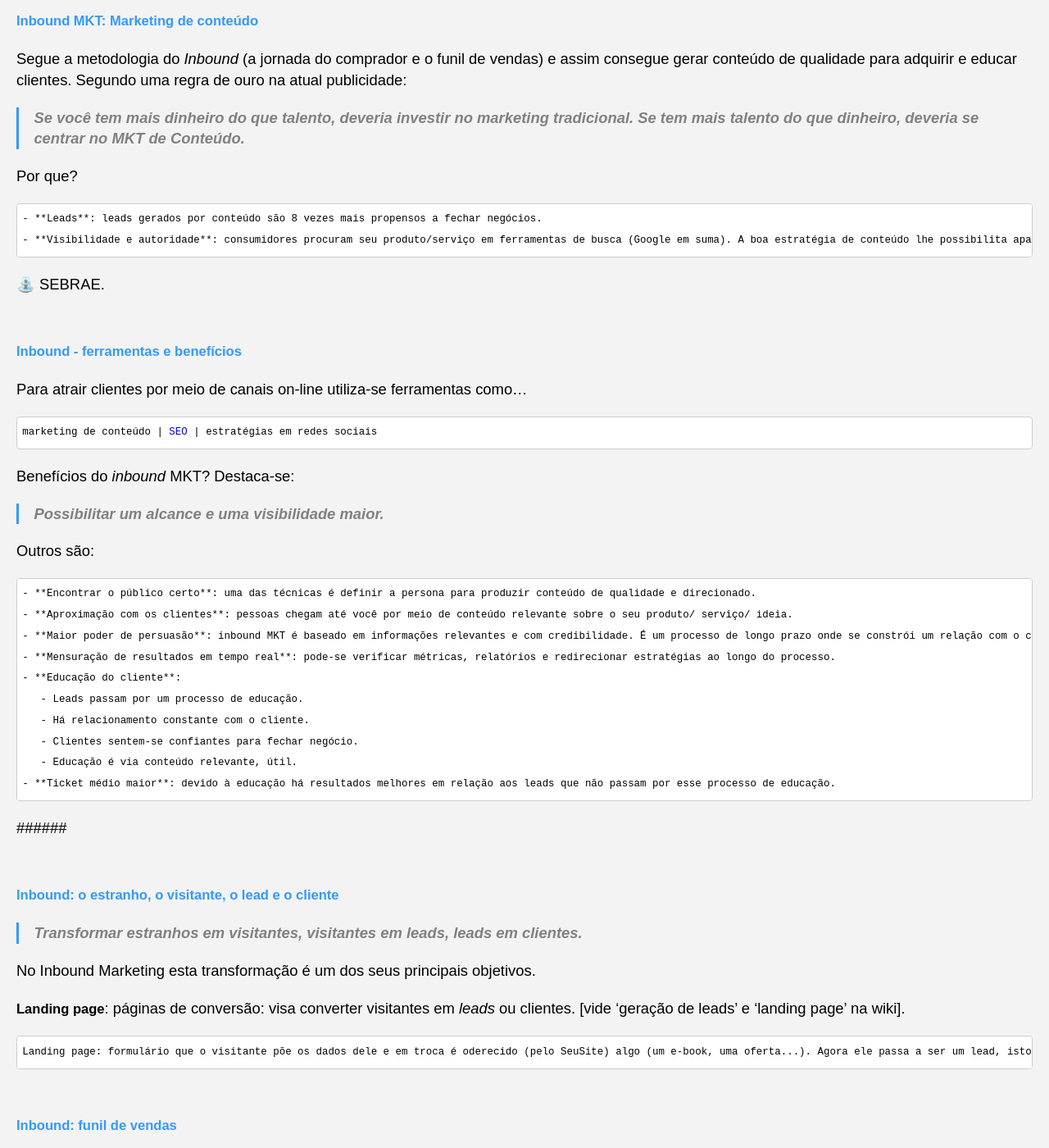
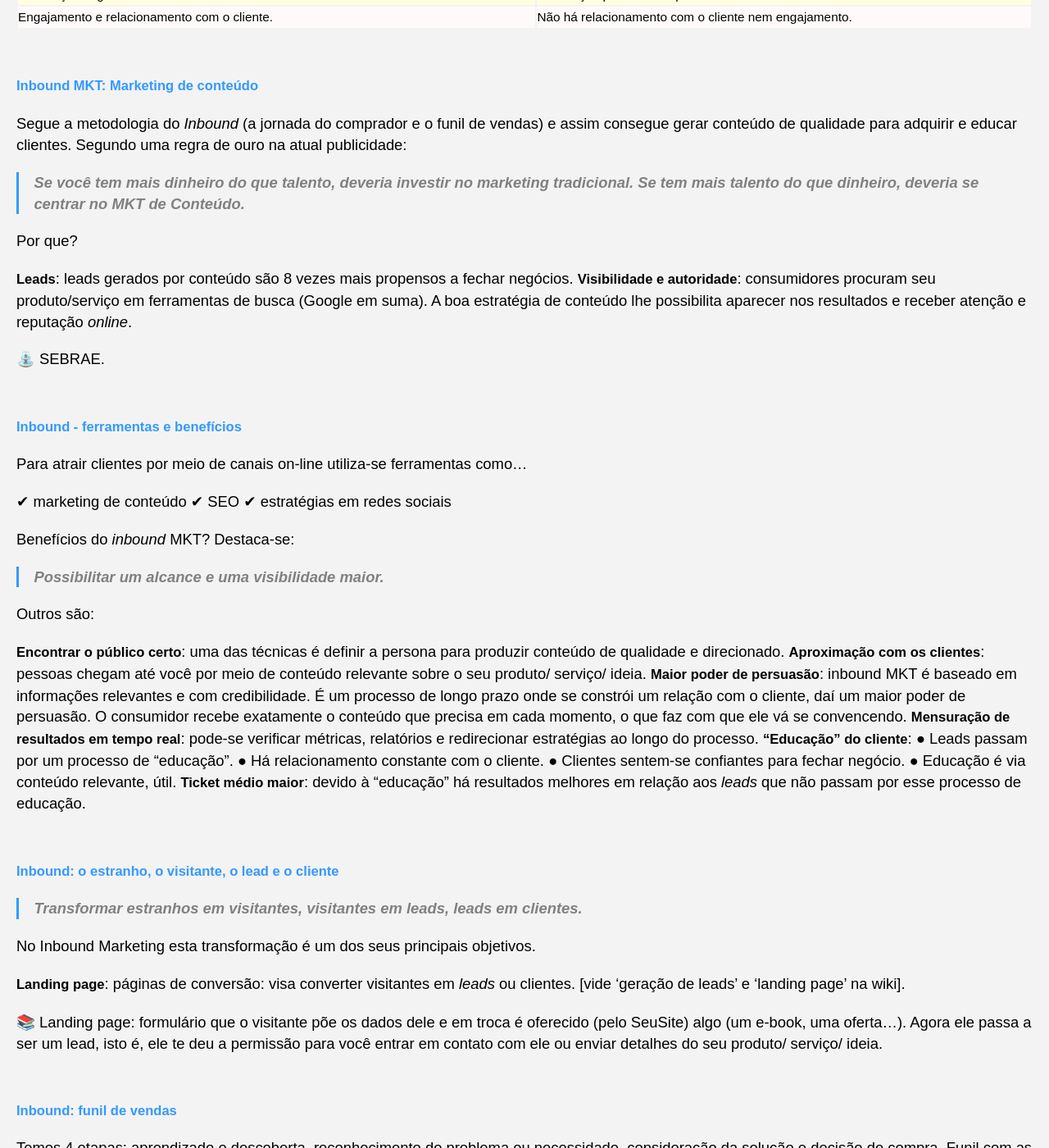
Before and after one commit to Joesynth/joesynth.github.io, a Jekyll site: the page built from _posts/2021-12-12-marketing-digital.md, in a window 1280 px wide and 1400 px high, scrolled down 7404 px. Shown: the whole window at 82% size. Built offline with Jekyll 4.4.1, drawn with Linux system fonts in a browser that asks for light colours; some of the changed text lies outside the part shown.

Commit message:
Update 2021-12-12-marketing-digital.md

```diff
--- a/_posts/2021-12-12-marketing-digital.md
+++ b/_posts/2021-12-12-marketing-digital.md
@@ -145,11 +145,11 @@ Co-marketing.
 <img src="https://neilpatel.com/wp-content/uploads/2019/11/cobranca-dos-anuncuios-de-site-no-google.jpeg" width="119" height="80" />Mais termos relacionados ao *MKT digital* incluem:
 ● Busca orgânica do Google e SERP,
 ● Fan Page (Facebook),
-● <a href="https://joesynth.wordpress.com/2021/05/26/software-seo/">Ferramentas de anúncio</a> para sua estratégia digital,
+● Ferramentas de anúncio para sua estratégia digital,
 ● Geração de conteúdo (que permite a aproximação dos clientes através de meios gratuitos),
 ● Fatores utilizados pelo Google para elencar os sites (que podem ser centenas, onde muitos são as 'boas práticas de SEO'),
-● Arquivos como robots.txt e <a href="https://joesynth.wordpress.com/2021/05/26/software-seo/">sitemap.xml</a>,
-● Ferramentas (como Google Webmasters Tools, <a href="https://joesynth.wordpress.com/2021/05/26/software-seo/">Google Analytics</a>).
+● Arquivos como robots.txt e sitemap.xml,
+● Ferramentas (como Google Webmasters Tools, Google Analytics).
 
 ⛲ wikipedia/SEBRAE.
 
@@ -259,7 +259,9 @@ Por ex.:
 
 
 
-**Inbound MKT vs Outbound MKT**: Um é oposto outro.
+###### Inbound MKT vs Outbound MKT
+
+Um é oposto outro.
 
 
 | **inbound mkt** | **outbound mkt** |
@@ -285,8 +287,8 @@ Segue a metodologia do *Inbound* (a jornada do comprador e o funil de vendas) e
 
 Por que?
 
-<pre>- **Leads**: leads gerados por conteúdo são 8 vezes mais propensos a fechar negócios.
-- **Visibilidade e autoridade**: consumidores procuram seu produto/serviço em ferramentas de busca (Google em suma). A boa estratégia de conteúdo lhe possibilita aparecer nos resultados e receber atenção e reputação *online*.</pre>
+**Leads**: leads gerados por conteúdo são 8 vezes mais propensos a fechar negócios.
+**Visibilidade e autoridade**: consumidores procuram seu produto/serviço em ferramentas de busca (Google em suma). A boa estratégia de conteúdo lhe possibilita aparecer nos resultados e receber atenção e reputação *online*.
 
 ⛲ SEBRAE.
 
@@ -294,7 +296,7 @@ Por que?
 
 Para atrair clientes por meio de canais on-line utiliza-se ferramentas como...
 
-<pre>marketing de conteúdo | <a href="https://joesynth.wordpress.com/2021/05/11/seo/">SEO</a> | estratégias em redes sociais</pre>
+✔ marketing de conteúdo ✔ SEO ✔ estratégias em redes sociais
 
 Benefícios do *inbound* MKT? Destaca-se:
 
@@ -303,19 +305,16 @@ Benefícios do *inbound* MKT? Destaca-se:
 
 Outros são:
 
-<pre>- **Encontrar o público certo**: uma das técnicas é definir a persona para produzir conteúdo de qualidade e direcionado.
-- **Aproximação com os clientes**: pessoas chegam até você por meio de conteúdo relevante sobre o seu produto/ serviço/ ideia.
-- **Maior poder de persuasão**: inbound MKT é baseado em informações relevantes e com credibilidade. É um processo de longo prazo onde se constrói um relação com o cliente, daí um maior poder de persuasão. O consumidor recebe exatamente o conteúdo que precisa em cada momento, o que faz com que ele vá se convencendo.
-- **Mensuração de resultados em tempo real**: pode-se verificar métricas, relatórios e redirecionar estratégias ao longo do processo.
-- **Educação do cliente**:
-   - Leads passam por um processo de educação.
-   - Há relacionamento constante com o cliente.
-   - Clientes sentem-se confiantes para fechar negócio.
-   - Educação é via conteúdo relevante, útil.
-- **Ticket médio maior**: devido à educação há resultados melhores em relação aos leads que não passam por esse processo de educação.</pre>
-
-
-######
+**Encontrar o público certo**: uma das técnicas é definir a persona para produzir conteúdo de qualidade e direcionado.
+**Aproximação com os clientes**: pessoas chegam até você por meio de conteúdo relevante sobre o seu produto/ serviço/ ideia.
+**Maior poder de persuasão**: inbound MKT é baseado em informações relevantes e com credibilidade. É um processo de longo prazo onde se constrói um relação com o cliente, daí um maior poder de persuasão. O consumidor recebe exatamente o conteúdo que precisa em cada momento, o que faz com que ele vá se convencendo.
+**Mensuração de resultados em tempo real**: pode-se verificar métricas, relatórios e redirecionar estratégias ao longo do processo.
+**"Educação" do cliente**:
+● Leads passam por um processo de "educação".
+● Há relacionamento constante com o cliente.
+● Clientes sentem-se confiantes para fechar negócio.
+● Educação é via conteúdo relevante, útil.
+**Ticket médio maior**: devido à "educação" há resultados melhores em relação aos *leads* que não passam por esse processo de educação.
 
 
 ###### Inbound: o estranho, o visitante, o lead e o cliente
@@ -328,7 +327,7 @@ No Inbound Marketing esta transformação é um dos seus principais objetivos.
 
 **Landing page**: páginas de conversão: visa converter visitantes em *leads* ou clientes. [vide 'geração de leads' e 'landing page' na wiki].
 
-<pre>Landing page: formulário que o visitante põe os dados dele e em troca é oderecido (pelo SeuSite) algo (um e-book, uma oferta...). Agora ele passa a ser um lead, isto é, ele te deu a permissão para você entrar em contato com ele ou enviar detalhes do seu produto/ serviço/ ideia.</pre>
+📚️ Landing page: formulário que o visitante põe os dados dele e em troca é oferecido (pelo SeuSite) algo (um e-book, uma oferta...). Agora ele passa a ser um lead, isto é, ele te deu a permissão para você entrar em contato com ele ou enviar detalhes do seu produto/ serviço/ ideia.
 
 
 ###### Inbound: funil de vendas
@@ -340,11 +339,11 @@ Temos 4 etapas: aprendizado e descoberta, reconhecimento do problema ou necessid
 .**1ª - Descobrimento** (topo do funil): Momento da descoberta e aprendizado sobre o produto/ serviço/ ideia. Nessa etapa o potencial cliente ainda não conhece o seu negócio. Você precisa implantar ações de consideração, como anúncios em redes sociais ou patrocínio em eventos locais. A fala precisa estar focada nas necessidades resolvidas pelo seu produto/ serviço/ ideia.
 **2ª - Consideração** (meio do funil): Potencial cliente começa a ter consciência de uma necessidade, reconhece que tem um problema, tende a pensar na solução. Aqui, a dica é direcionar o seu potencial cliente para o seu site, rede social ou uma *landing page*.
 
-<pre>Outras dicas para esta etapa: utilizar estratégias de *marketing* de conteúdo (falar mais sobre o tema e a solução que seu produto traz), usar e-mail marketing ou SMS automatizado.</pre>
+👉️ Outras dicas para esta etapa: utilizar estratégias de *marketing* de conteúdo (falar mais sobre o tema e a solução que seu produto traz), usar e-mail marketing ou SMS automatizado.
 
 **3ª - Decisão** (fundo do funil):  Etapa em que espera-se que o cliente compre o produto/ serviço/ ideia. Foi preciso atraí-lo, conquistá-lo, apresentar argumentos, mostrar que ele tinha uma necessidade e que você tem uma solução. Agora é o momento da conversão de vendas.
 
-<pre>Pode-se utilizar estímulos para que ele feche a compra (gatilhos mentais, cupons de descontos, frete grátis ou diferentes formas de pagamento.</pre>
+👉️ Pode-se utilizar estímulos para que ele feche a compra (gatilhos mentais, cupons de descontos, frete grátis ou diferentes formas de pagamento.
 
 O funil de vendas chega ao final quando os potenciais clientes fecham o negócio e se transformam em clientes. Perceba que você vai levando, direcionando seu potencial cliente com estratégias de *marketing* digital. Cada etapa pede uma ação específica.
 
@@ -352,7 +351,10 @@ O funil de vendas chega ao final quando os potenciais clientes fecham o negócio
 
 ###### Inbound: funil - após vender fidelizar
 
-<img src="https://www.ocpublicidade.com.br/wp-content/uploads/2019/05/funil.png" width="480" />Note que em Atrair (no topo) temos blog, redes sociais e SEO; por ex. Depois da 3ª etapa (Vender) ainda temos Fidelizar e Analisar.
+<img src="https://www.ocpublicidade.com.br/wp-content/uploads/2019/05/funil.png" width="480" />**Atrair** (no topo): Note que aí temos temos blog, redes sociais e SEO; por ex.
+**Vender** (3ª etapa): consultoria em vendas, ligações...
+**Fidelizar**: Newsletter...
+**Analisar**: Relatórios...
 
 ###### Inbound: funil - engajamento, promotores
 
```
Also changed, not shown: other parts of _posts/2021-12-12-marketing-digital.md (+6 -3 lines).
